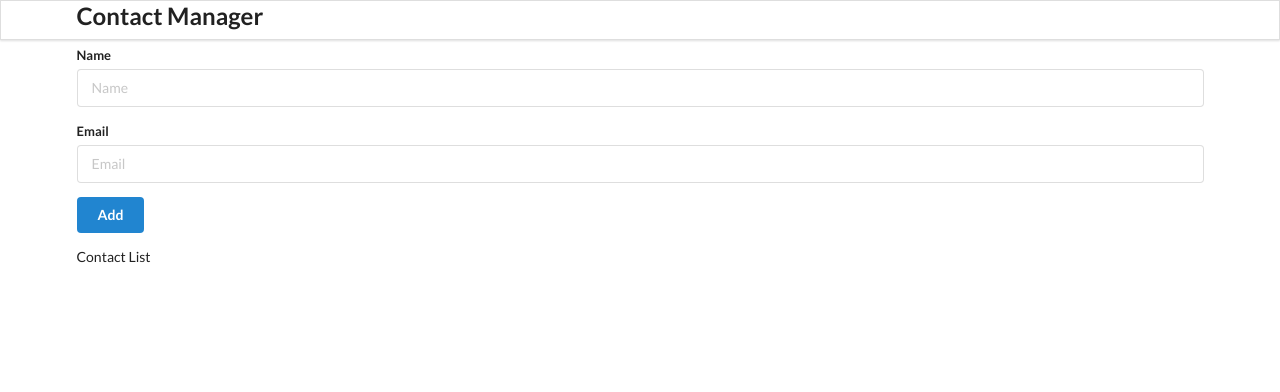
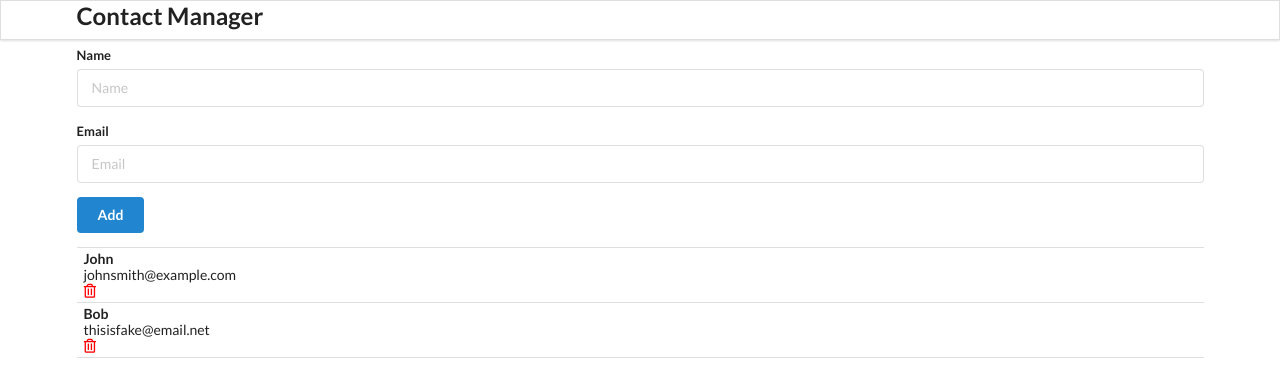
Before and after one commit to aawang1999/contact-list-react, a React (Create React App) app: page / in a window 1280 px wide. Shown: the top 392 px of the page. Built offline with nearby package versions, Linux system fonts and the light colour scheme.

Commit message:
feat: add contact cards

```diff
--- a/src/components/ContactCard.js
+++ b/src/components/ContactCard.js
@@ -0,0 +1,16 @@
+import React from 'react'
+
+const ContactCard = (props) => {
+  const { id, name, email } = props.contact
+  return (
+    <div className="item">
+      <div className="content">
+        <div className="header">{name}</div>
+        <div>{email}</div>
+      </div>
+      <i className="trash alternate outline icon" style={{ color: "red", marginTop: "7px" }}></i>
+    </div>
+  )
+}
+
+export default ContactCard
--- a/src/components/ContactList.js
+++ b/src/components/ContactList.js
@@ -1,21 +1,16 @@
 import React from 'react'
+import ContactCard from './ContactCard'
 
 const ContactList = (props) => {
   console.log(props)
   const renderContactList = props.contacts.map((contact) => {
     return (
-      <div className="item">
-        <div className="content">
-          <div className="header">{contact.name}</div>
-          <div>{contact.email}</div>
-        </div>
-        <i className="trash alternate outline icon"></i>
-      </div>
+      <ContactCard contact={contact}></ContactCard>
     )
   })
   return (
     <div className="ui celled list">
-      Contact List
+      {renderContactList}
     </div>
   )
 }
```
